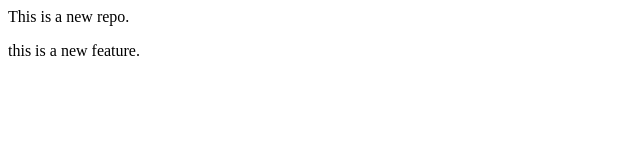
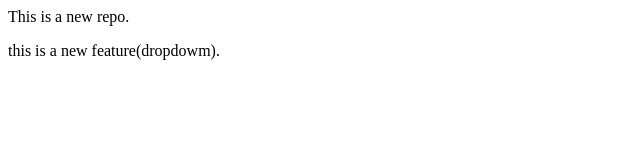
Before and after one commit to ShristiPoudel/localrepo, a plain HTML site: page index.html in a window 1280 px wide. Shown: the full height of the page, 0-640 px from the left. Drawn offline with Linux system fonts and the light colour scheme.

```diff
--- a/index.html
+++ b/index.html
@@ -1,2 +1,2 @@
 <p>This is a new repo.</p>
-<p>this is a new feature.</p>
+<p>this is a new feature(dropdowm).</p>
```
